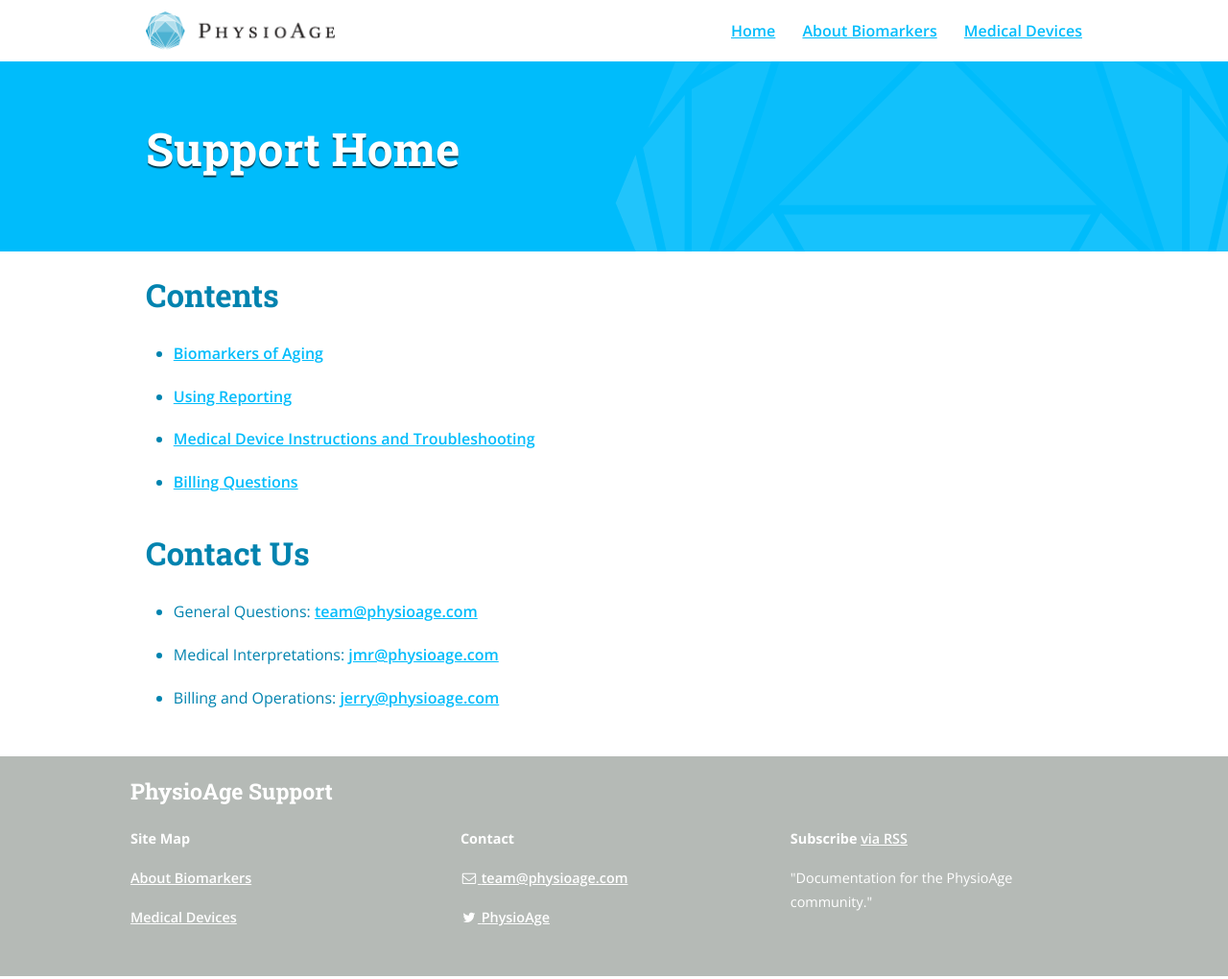
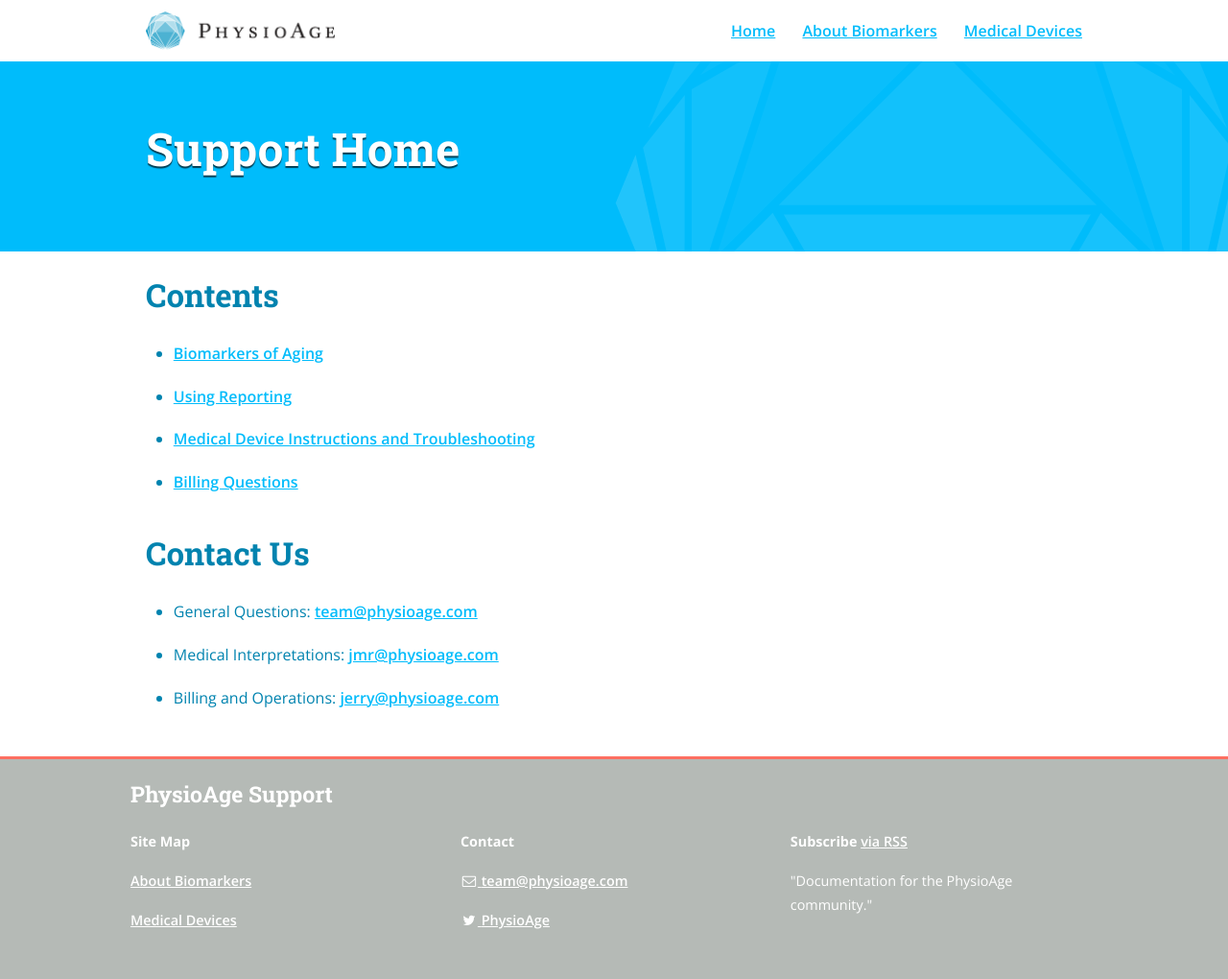
Before and after one commit to PhysioAge/support, a Jekyll site: the page built from index.md, in a window 1280 px wide. Shown: the whole page at 96% size. Built offline with Jekyll 4.4.1, drawn with Linux system fonts in a browser that asks for light colours; nearby versions of some CDN libraries.

Commit message:
Add top border to footer

```diff
--- a/_sass/_layout.scss
+++ b/_sass/_layout.scss
@@ -361,6 +361,8 @@ pre code.hljs {
 	background-color: #716A4D;
 	background-color: #D8B998;
 	background-color: #B5BAB6; // storm gray
+
+	border-top: 0.2rem $highlight-color solid;
 	color: $white;
 	a {
 	  color: $link-color;
```
